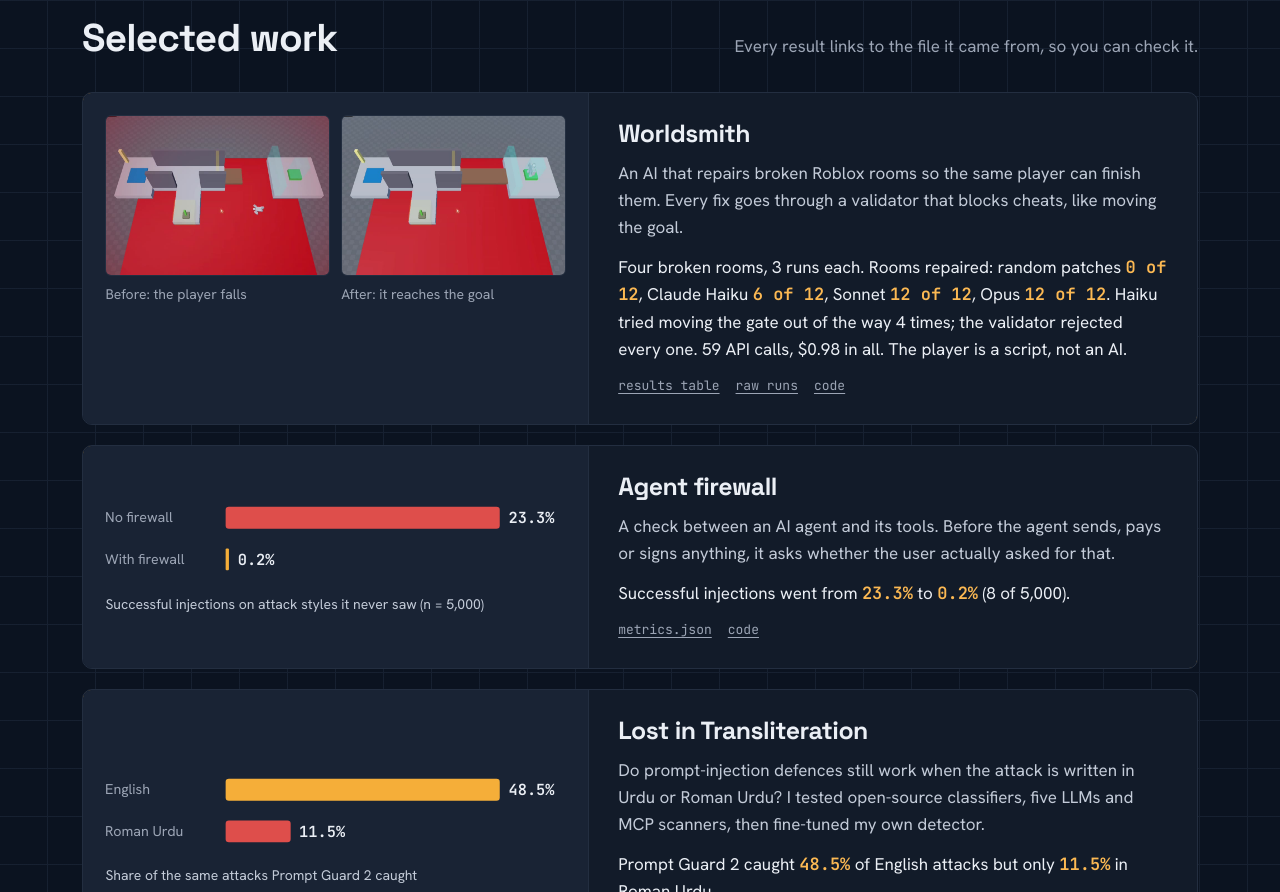
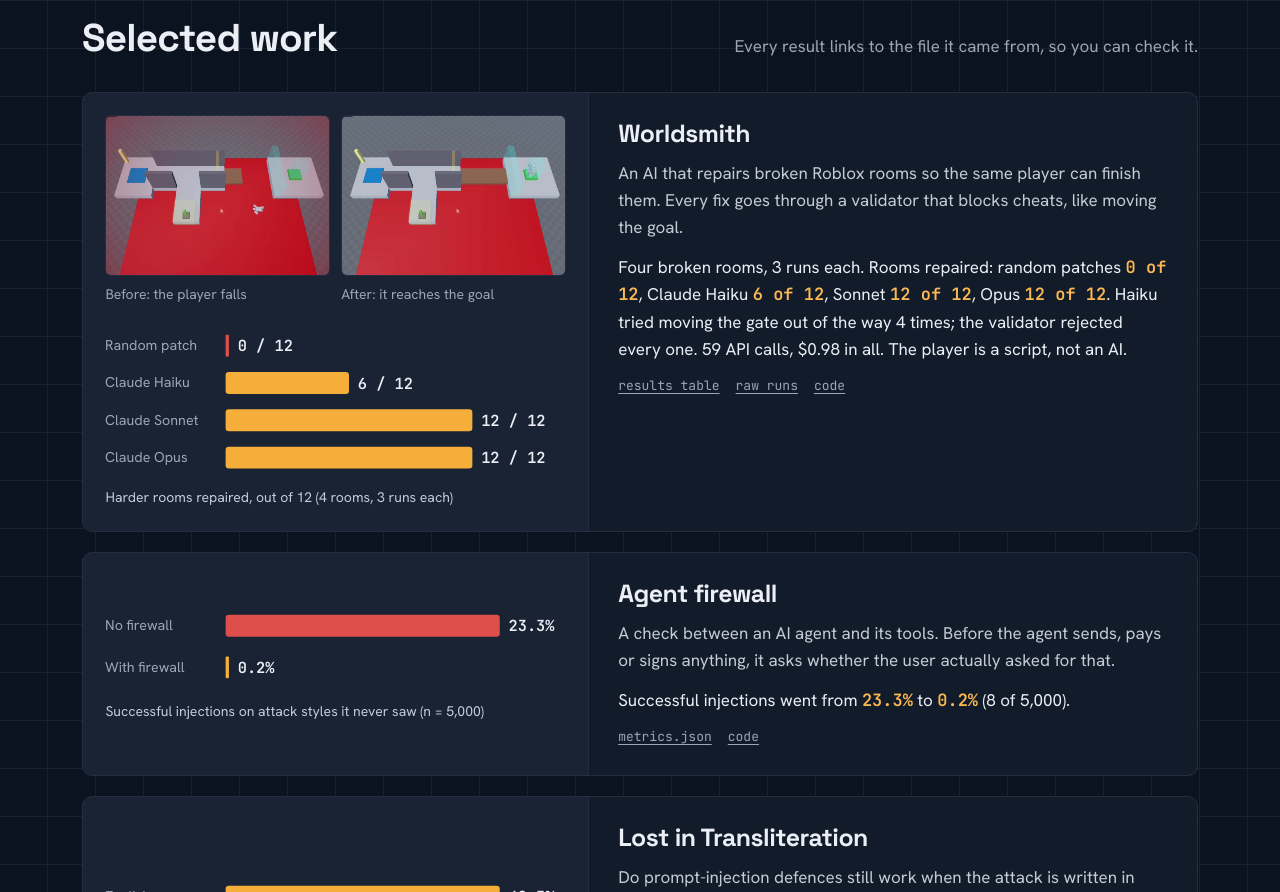
Before and after one commit to JehanzebAli11/portfolio-site, a plain HTML site: page index.html in a window 1280 px wide. Shown: the part 2447-3339 px from the top of the page. Drawn offline with Linux system fonts and the light colour scheme.

Commit message:
Worldsmith card: harder-rooms bar chart (random 0/12, Haiku 6/12, Sonnet 12/12, Opus 12/12)
Co-Authored-By: Claude Opus 5.5 <noreply@anthropic.com>
Claude-Session: https://claude.ai/code/session_018mBGRVvZhCAo8h4qGMWLBa

```diff
--- a/index.html
+++ b/index.html
@@ -344,6 +344,7 @@ footer { padding: 2.5rem 0 3rem; display: flex; justify-content: space-between;
       <div class="media rooms">
         <figure><img src="room-fall.jpg" alt="The broken room from above: the player lies on the red floor beside the short bridge" width="800" height="571"><figcaption class="label">Before: the player falls</figcaption></figure>
         <figure><img src="room-fixed.jpg" alt="The fixed room: the player stands on the green goal after crossing the longer bridge" width="800" height="571"><figcaption class="label">After: it reaches the goal</figcaption></figure>
+        <div style="grid-column:1/-1;margin-top:0.6rem"><svg class="chart" viewBox="0 0 420 142" role="img" aria-label="Harder rooms repaired out of 12: random patch 0, Claude Haiku 6, Claude Sonnet 12, Claude Opus 12"><text class="c-lab" x="0" y="22">Random patch</text><rect class="c-bar0" x="110" y="8" width="3" height="20" rx="1"/><text class="c-val" x="121" y="23">0 / 12</text><text class="c-lab" x="0" y="56">Claude Haiku</text><rect class="c-bar1" x="110" y="42" width="112.5" height="20" rx="3"/><text class="c-val" x="230.5" y="57">6 / 12</text><text class="c-lab" x="0" y="90">Claude Sonnet</text><rect class="c-bar1" x="110" y="76" width="225" height="20" rx="3"/><text class="c-val" x="343" y="91">12 / 12</text><text class="c-lab" x="0" y="124">Claude Opus</text><rect class="c-bar1" x="110" y="110" width="225" height="20" rx="3"/><text class="c-val" x="343" y="125">12 / 12</text></svg><p class="label" style="margin:0.3rem 0 0">Harder rooms repaired, out of 12 (4 rooms, 3 runs each)</p></div>
       </div>
       <div class="body">
         <h3><a href="https://github.com/JehanzebAli11/worldsmith">Worldsmith</a></h3>
```
